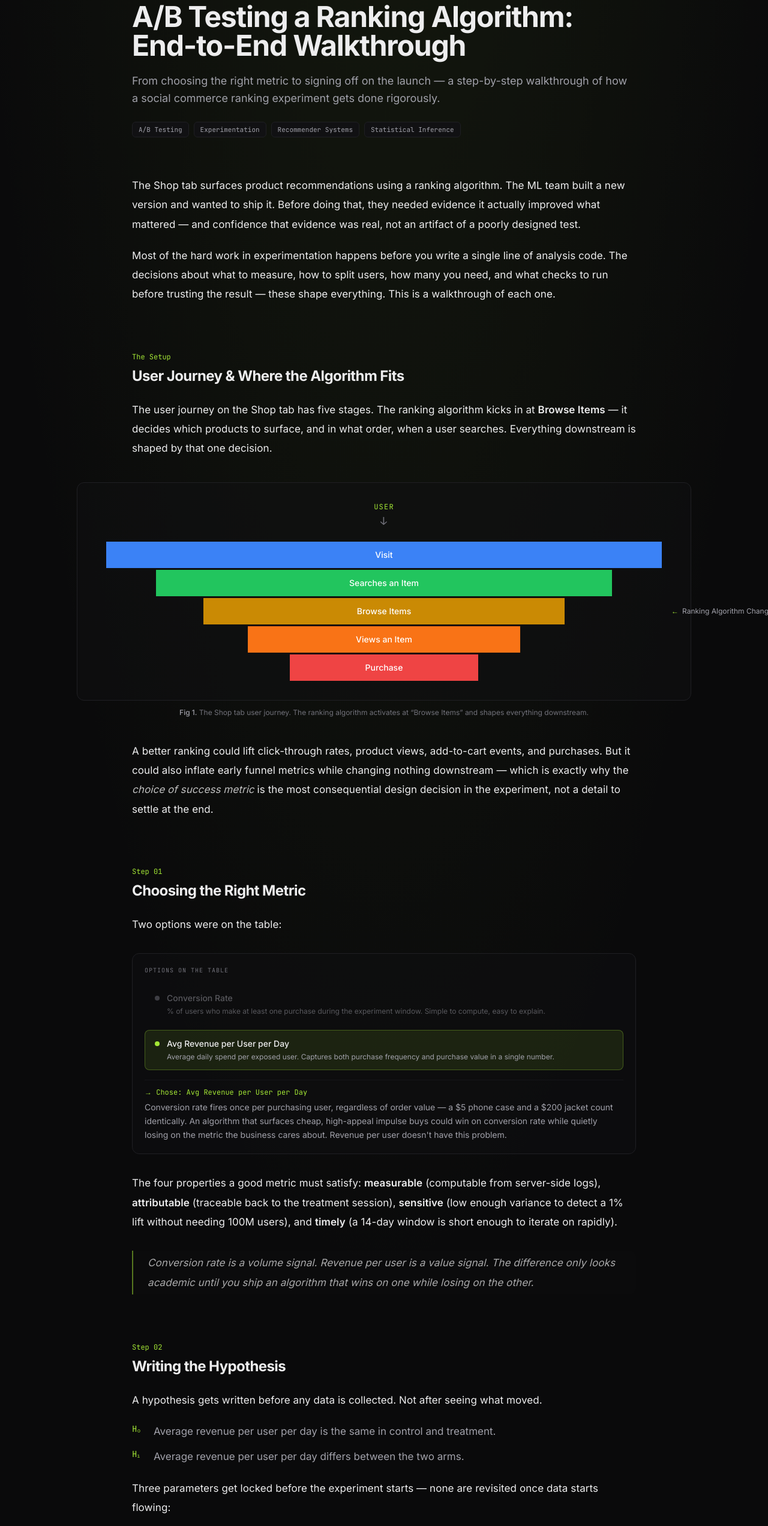
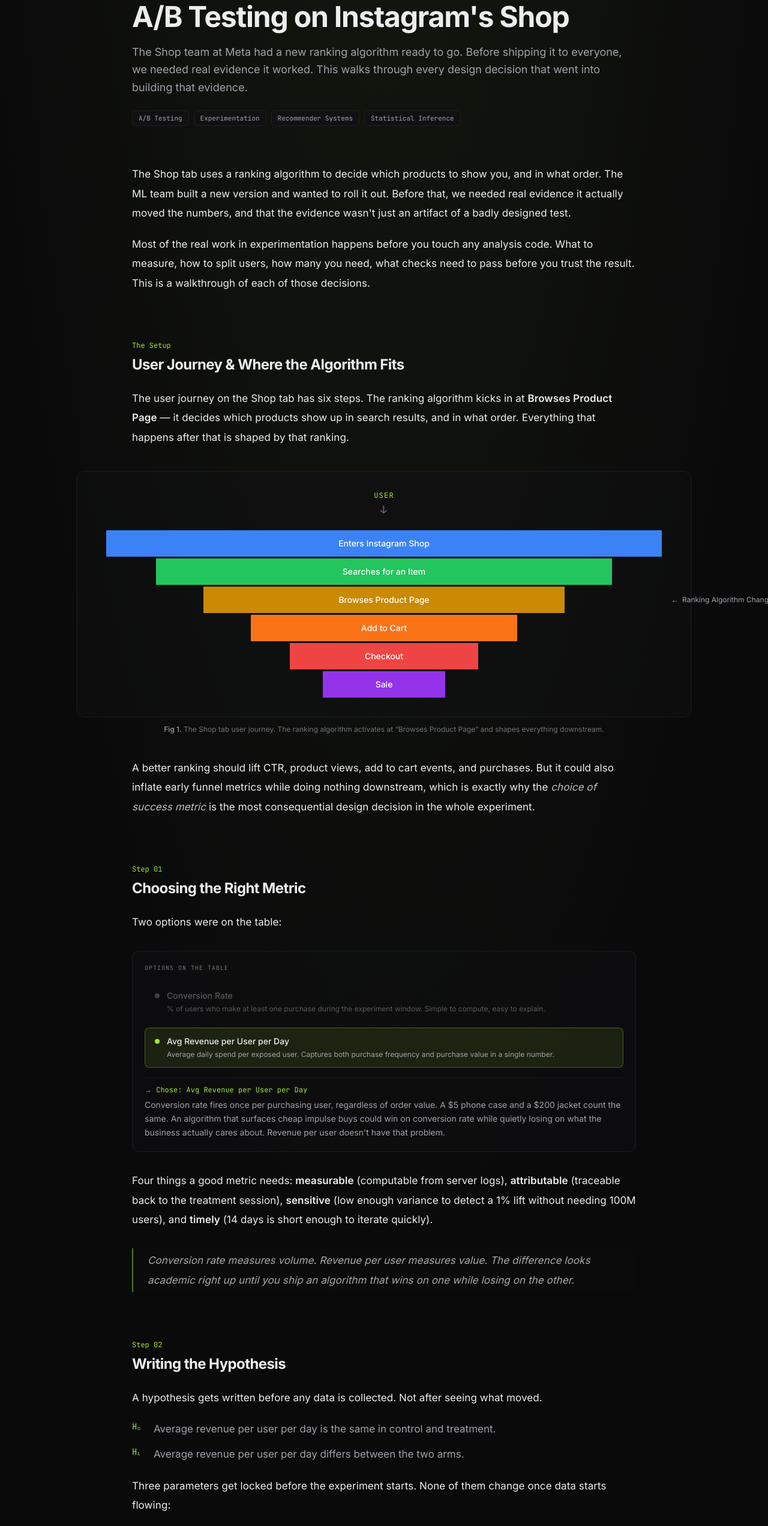
Before and after one commit to alexxvives/alexxvives.github.io, a Next.js app: page /projects/ab-test-instagram-shop in a window 1280 px wide. Shown: the part 220-2764 px from the top of the page at 60% size. Built offline with nearby package versions, Linux system fonts and the light colour scheme.

Commit message:
feat: Santander Bank chip floating animation fix, rewrite AB test Instagram Shop page

```diff
--- a/src/app/projects/ab-test-instagram-shop/page.tsx
+++ b/src/app/projects/ab-test-instagram-shop/page.tsx
@@ -5,9 +5,9 @@
 import { getProject } from "@/content/projects";
 
 export const metadata: Metadata = {
-  title: "A/B Testing a Ranking Algorithm — Alexandre Vives",
+  title: "A/B Testing on Instagram's Shop — Alexandre Vives",
   description:
-    "End-to-end walkthrough of an A/B experiment on a social commerce ranking algorithm: from metric selection to the launch decision.",
+    "How we ran the A/B test for Instagram Shop's new ranking algorithm, from picking the right metric to making the launch call.",
 };
 
 // ── Layout helpers ─────────────────────────────────────────────────────────────
@@ -173,11 +173,12 @@
 
 function FunnelDiagram() {
   const layers = [
-    { label: "Visit", pct: 100, color: "#3b82f6", tag: false },
-    { label: "Searches an Item", pct: 82, color: "#22c55e", tag: false },
-    { label: "Browse Items", pct: 65, color: "#ca8a04", tag: true },
-    { label: "Views an Item", pct: 49, color: "#f97316", tag: false },
-    { label: "Purchase", pct: 34, color: "#ef4444", tag: false },
+    { label: "Enters Instagram Shop", pct: 100, color: "#3b82f6", tag: false },
+    { label: "Searches for an Item", pct: 82, color: "#22c55e", tag: false },
+    { label: "Browses Product Page", pct: 65, color: "#ca8a04", tag: true },
+    { label: "Add to Cart", pct: 48, color: "#f97316", tag: false },
+    { label: "Checkout", pct: 34, color: "#ef4444", tag: false },
+    { label: "Sale", pct: 22, color: "#9333ea", tag: false },
   ];
   return (
     <figure className="select-none">
@@ -207,8 +208,8 @@
       </div>
       <figcaption className="text-center text-xs text-ink-subtle mt-3">
         <span className="text-ink-muted font-medium">Fig 1.</span> The Shop tab user journey.
-        The ranking algorithm activates at &ldquo;Browse Items&rdquo; and shapes everything
-        downstream.
+        The ranking algorithm activates at &ldquo;Browses Product Page&rdquo; and shapes
+        everything downstream.
       </figcaption>
     </figure>
   );
@@ -487,11 +488,12 @@
             Work · Meta (Instagram) · Summer 2022
           </p>
           <h1 className="font-display text-3xl sm:text-5xl font-bold tracking-tight leading-[1.08] mt-4">
-            A/B Testing a Ranking Algorithm: End-to-End Walkthrough
+            A/B Testing on Instagram&apos;s Shop
           </h1>
           <p className="mt-5 text-lg text-ink-muted leading-relaxed">
-            From choosing the right metric to signing off on the launch — a step-by-step
-            walkthrough of how a social commerce ranking experiment gets done rigorously.
+            The Shop team at Meta had a new ranking algorithm ready to go. Before shipping it to
+            everyone, we needed real evidence it worked. This walks through every design decision
+            that went into building that evidence.
           </p>
           <div className="mt-6 flex flex-wrap gap-2">
             {["A/B Testing", "Experimentation", "Recommender Systems", "Statistical Inference"].map(
@@ -514,16 +516,15 @@
         {/* Opening */}
         <Prose>
           <P>
-            The Shop tab surfaces product recommendations using a ranking algorithm. The ML team
-            built a new version and wanted to ship it. Before doing that, they needed evidence it
-            actually improved what mattered — and confidence that evidence was real, not an artifact
-            of a poorly designed test.
+            The Shop tab uses a ranking algorithm to decide which products to show you, and in what
+            order. The ML team built a new version and wanted to roll it out. Before that, we needed
+            real evidence it actually moved the numbers, and that the evidence wasn&apos;t just an
+            artifact of a badly designed test.
           </P>
           <P>
-            Most of the hard work in experimentation happens before you write a single line of
-            analysis code. The decisions about what to measure, how to split users, how many you
-            need, and what checks to run before trusting the result — these shape everything. This
-            is a walkthrough of each one.
+            Most of the real work in experimentation happens before you touch any analysis code.
+            What to measure, how to split users, how many you need, what checks need to pass before
+            you trust the result. This is a walkthrough of each of those decisions.
           </P>
         </Prose>
 
@@ -533,9 +534,9 @@
             User Journey & Where the Algorithm Fits
           </SH>
           <P>
-            The user journey on the Shop tab has five stages. The ranking algorithm kicks in at{" "}
-            <B>Browse Items</B> — it decides which products to surface, and in what order, when a
-            user searches. Everything downstream is shaped by that one decision.
+            The user journey on the Shop tab has six steps. The ranking algorithm kicks in at{" "}
+            <B>Browses Product Page</B> — it decides which products show up in search results, and
+            in what order. Everything that happens after that is shaped by that ranking.
           </P>
         </Prose>
 
@@ -545,10 +546,10 @@
 
         <Prose>
           <P>
-            A better ranking could lift click-through rates, product views, add-to-cart events, and
-            purchases. But it could also inflate early funnel metrics while changing nothing
-            downstream — which is exactly why the <Em>choice of success metric</Em> is the most
-            consequential design decision in the experiment, not a detail to settle at the end.
+            A better ranking should lift CTR, product views, add to cart events, and purchases. But
+            it could also inflate early funnel metrics while doing nothing downstream, which is
+            exactly why the <Em>choice of success metric</Em> is the most consequential design
+            decision in the whole experiment.
           </P>
         </Prose>
 
@@ -572,20 +573,19 @@
               },
             ]}
             chosenLabel="Avg Revenue per User per Day"
-            reason="Conversion rate fires once per purchasing user, regardless of order value — a $5 phone case and a $200 jacket count identically. An algorithm that surfaces cheap, high-appeal impulse buys could win on conversion rate while quietly losing on the metric the business cares about. Revenue per user doesn't have this problem."
+            reason="Conversion rate fires once per purchasing user, regardless of order value. A $5 phone case and a $200 jacket count the same. An algorithm that surfaces cheap impulse buys could win on conversion rate while quietly losing on what the business actually cares about. Revenue per user doesn't have that problem."
           />
 
           <P>
-            The four properties a good metric must satisfy: <B>measurable</B> (computable from
-            server-side logs), <B>attributable</B> (traceable back to the treatment session),{" "}
-            <B>sensitive</B> (low enough variance to detect a 1% lift without needing 100M users),
-            and <B>timely</B> (a 14-day window is short enough to iterate on rapidly).
+            Four things a good metric needs: <B>measurable</B> (computable from server logs),{" "}
+            <B>attributable</B> (traceable back to the treatment session), <B>sensitive</B> (low
+            enough variance to detect a 1% lift without needing 100M users), and <B>timely</B> (14
+            days is short enough to iterate quickly).
           </P>
 
           <Callout>
-            Conversion rate is a volume signal. Revenue per user is a value signal. The difference
-            only looks academic until you ship an algorithm that wins on one while losing on the
-            other.
+            Conversion rate measures volume. Revenue per user measures value. The difference looks
+            academic right up until you ship an algorithm that wins on one while losing on the other.
           </Callout>
         </Prose>
 
@@ -611,7 +611,7 @@
               </span>
             </li>
           </ul>
-          <P>Three parameters get locked before the experiment starts — none are revisited once data starts flowing:</P>
+          <P>Three parameters get locked before the experiment starts. None of them change once data starts flowing:</P>
           <div className="mt-5 space-y-3">
             {[
               {
@@ -671,29 +671,26 @@
             chosenLabel="User"
             reason={
               <>
-                Session-level randomization lets the same user encounter both algorithms across
-                visits, violating the independence assumption the statistics depend on. Revenue per
-                user is a user-level metric — it needs a user-level randomization unit.{" "}
-                <C>user_id</C> is hashed into 1,000 buckets; each bucket is permanently assigned to
-                one arm.
+                Session level lets the same user see both algorithms across visits, which breaks the
+                independence assumption the stats rely on. Revenue per user is a user level metric,
+                so it needs a user level randomization unit. <C>user_id</C> gets hashed into 1,000
+                buckets, each permanently assigned to one arm.
               </>
             }
           />
 
           <SH3>Target Population</SH3>
           <P>
-            Not all users — only those who triggered at least one search on the Shop tab during the
-            experiment window. These are the users for whom the ranking algorithm actually
-            activates. Including users who never saw any ranking at all inflates the denominator
-            while adding noise, not signal.
+            Not all users, just those who triggered at least one search on the Shop tab during the
+            window. These are the only users for whom the ranking algorithm actually activates.
+            Including people who never saw any ranking just inflates the denominator and adds noise.
           </P>
 
           <SH3>Sample Size</SH3>
           <P>
-            Applying the standard two-sample formula <C>n ≈ 16σ²/Δ²</C> with baseline revenue
-            variance and a 1% MDE gives approximately <B>2.1M users per arm</B> (~4.2M total). At
-            Instagram Shop&apos;s traffic volume, that&apos;s roughly 1–2 weeks of data from the
-            target population.
+            Plugging baseline revenue variance and a 1% MDE into the standard two-sample formula{" "}
+            <C>n ≈ 16σ²/Δ²</C> gives about <B>2.1M users per arm</B> (4.2M total). At Instagram
+            Shop traffic volumes, that&apos;s roughly 1 to 2 weeks from the target population.
           </P>
 
           <SH3>Ramp Schedule</SH3>
@@ -718,21 +715,21 @@
                   t: "Instrumentation",
                   d: (
                     <>
-                      Every impression, click, add-to-cart, and purchase is logged with{" "}
-                      <C>user_id</C>, arm assignment, and a session tie so events can be attributed
-                      back to the correct treatment exposure. Event loss rate target: &lt; 0.5%.
+                      Every impression, click, add to cart, and purchase gets logged with{" "}
+                      <C>user_id</C>, arm assignment, and a session ID so events can be attributed
+                      to the correct treatment exposure. Target event loss rate: &lt; 0.5%.
                     </>
                   ),
                 },
                 {
                   n: "2",
                   t: "Guardrail monitoring",
-                  d: "Daily checks on crash rate, p95 latency, ads revenue per user, and hide-and-report rate. These catch unintended regressions before they hit too many users.",
+                  d: "Daily checks on crash rate, p95 latency, ads revenue per user, and hide and report rate. These catch unintended regressions before they affect too many users.",
                 },
                 {
                   n: "3",
                   t: "No peeking at the primary metric p-value",
-                  d: "This is the most violated rule in online experimentation. The end date is committed to before launch — it does not change based on what the data looks like at day 7.",
+                  d: "The end date is committed to before launch and doesn't change based on what the data looks like at day 7. This is the most violated rule in online experimentation.",
                 },
               ] as { n: string; t: string; d: ReactNode }[]
             ).map(({ n, t, d }) => (
@@ -749,10 +746,9 @@
           </ol>
 
           <Callout>
-            Every time you check the p-value mid-experiment and could potentially act on what you
-            see, you add a decision point to the test. With α = 0.05, checking daily over a 14-day
-            run can push your true false positive rate well above 5% — the pre-specified guarantee
-            no longer holds.
+            Every time you check the p-value mid-experiment and could act on what you see, you add
+            a decision point to the test. With α = 0.05, checking daily over a 14 day run can push
+            your true false positive rate well above 5%. The prespecified guarantee no longer holds.
           </Callout>
         </Prose>
 
@@ -762,7 +758,7 @@
             Validity Checks
           </SH>
           <P>
-            Four checks must pass before any result is read. All four serve the same purpose: ruling
+            Four checks need to pass before any result gets read. All four do the same thing: rule
             out alternative explanations before attributing what you see to the treatment.
           </P>
           <div className="mt-6 space-y-3">
@@ -773,7 +769,7 @@
                   t: "Instrumentation audit",
                   d: (
                     <>
-                      Join server-side and client-side logs. Event loss rate: <B>&lt; 0.3%</B>.
+                      Cross-reference server logs and client logs. Event loss rate: <B>&lt; 0.3%</B>.
                       Within tolerance.
                     </>
                   ),
@@ -802,7 +798,7 @@
                 {
                   n: "04",
                   t: "Novelty effect",
-                  d: "Week-2 lift was 91% of week-1. A decay toward zero would suggest users are reacting to novelty, not quality. 91% is stable.",
+                  d: "Week 2 lift was 91% of week 1. A decay toward zero would mean users are reacting to novelty, not quality. 91% is stable.",
                 },
               ] as { n: string; t: string; d: ReactNode }[]
             ).map(({ n, t, d }) => (
@@ -820,9 +816,9 @@
           </div>
 
           <Callout>
-            The AA test is the experimental equivalent of zeroing your scale before weighing
-            anything. If you skip it and the groups turn out unbalanced before treatment, every
-            number you report afterward is confounded — and there is no way to know.
+            The AA test is like zeroing your scale before you weigh anything. If you skip it and
+            the groups turn out unbalanced before treatment, everything you report afterward is
+            confounded and there&apos;s no way to know.
           </Callout>
         </Prose>
 
@@ -831,7 +827,7 @@
           <SH id="results" step="Step 06">
             The Results
           </SH>
-          <P>All five validity checks cleared. Only then were the results read.</P>
+          <P>All four validity checks cleared. Then we read the results.</P>
         </Prose>
 
         <Prose>
@@ -844,19 +840,19 @@
 
         <Prose>
           <P>
-            Revenue per user moved from <B>$25.00</B> (control) to <B>$26.10</B> (treatment) — a
-            relative lift of <B>+4.4%</B>. The p-value is 0.01, below the pre-specified α = 0.05
-            threshold. H₀ is rejected.
+            Revenue per user moved from <B>$25.00</B> in control to <B>$26.10</B> in treatment, a
+            relative lift of <B>+4.4%</B>. The p-value came in at 0.01, below the prespecified
+            α = 0.05 threshold. H₀ rejected.
           </P>
           <P>
             The 95% confidence interval is <B>[+3.4%, +5.4%]</B>. The entire interval sits above
-            the 1% MDE. The result is not just statistically significant — it is <Em>practically</Em>{" "}
-            significant. There is strong evidence for a real improvement of a meaningful size.
+            the 1% MDE. It&apos;s not just statistically significant, it&apos;s{" "}
+            <Em>practically</Em> significant. Real improvement of a meaningful size.
           </P>
           <SH3>Funnel check</SH3>
           <P>
-            A click lift that collapsed at checkout would suggest the algorithm surfaces
-            eye-catching but low-intent products. The lift propagated all the way through:
+            A CTR lift that collapsed at checkout would mean the algorithm is just surfacing
+            eye-catching but low-intent products. The lift held all the way through:
           </P>
         </Prose>
 
@@ -866,9 +862,9 @@
 
         <Prose>
           <P>
-            Heterogeneity breakdown: dormant users (no purchase in 90 days) <B>+6.9%</B>, APAC{" "}
+            Segment breakdown: dormant users (no purchase in 90 days) <B>+6.9%</B>, APAC{" "}
             <B>+5.1%</B>, high-frequency buyers (3+ prior purchases) <B>+0.2%</B>. The legacy
-            ranker was already well-calibrated for power users. The gain came from everyone else.
+            ranker was already well calibrated for power users. The gains came from everyone else.
           </P>
         </Prose>
 
@@ -878,9 +874,9 @@
             The Launch Decision
           </SH>
           <P>
-            A significant result with CI above the MDE is not automatically a launch. Three factors
-            need to clear. The forest plot below shows five possible experiment outcomes — only one
-            of them is a clean signal to ship.
+            A significant result with CI above the MDE doesn&apos;t automatically mean ship it.
+            Three things need to clear first. The forest plot below shows five possible outcomes.
+            Only one is a clean signal.
           </P>
         </Prose>
 
@@ -890,9 +886,9 @@
 
         <Prose>
           <P>
-            Our result is scenario 2: the CI is entirely above the +1% practical significance
-            threshold. Scenarios 1, 3, 4, and 5 would each warrant a different call — more data,
-            a redesign, or a definitive no. The three factors that closed the decision:
+            Our result is scenario 2: CI fully above the +1% threshold. The other scenarios would
+            each lead to a different call, more data, a redesign, or a hard no. Three things that
+            closed the decision:
           </P>
           <div className="mt-5 space-y-3">
             {[
@@ -909,7 +905,7 @@
               {
                 n: "3",
                 t: "False positive risk",
-                d: "p = 0.01, CI fully above the MDE. The probability that this is noise is negligible.",
+                d: "p = 0.01, CI fully above the MDE. The probability this is noise is negligible.",
               },
             ].map(({ n, t, d }) => (
               <div
@@ -934,7 +930,7 @@
             </p>
             <p className="text-sm text-ink-muted mt-1.5">
               The holdback runs as a long-horizon counterfactual to catch any delayed regressions
-              or GMV cannibalization effects invisible in a 14-day window.
+              or GMV cannibalization that wouldn&apos;t show up in a 14 day window.
             </p>
           </div>
         </Prose>
@@ -949,15 +945,15 @@
               [
                 {
                   t: "The metric was chosen before the test ran",
-                  d: "Revenue per user, not conversion rate — because the question was about GMV, not volume. Choosing the metric after seeing the data is the fastest way to invalidate an experiment.",
+                  d: "Revenue per user, not conversion rate, because the question was about GMV not volume. Choosing the metric after seeing the data is the fastest way to invalidate an experiment.",
                 },
                 {
                   t: "The end date was non-negotiable",
-                  d: "No peeking, no early stops, no extensions. Pre-committing to the end date is the only way the α = 0.05 guarantee remains valid across the entire run.",
+                  d: "No peeking, no early stops, no extensions. Committing to the end date beforehand is the only way the α = 0.05 guarantee stays valid.",
                 },
                 {
                   t: "The AA test ran the week before",
-                  d: "Not as a formality but as a genuine check. If the groups had been imbalanced before treatment, the entire readout would have been confounded.",
+                  d: "Not as a formality, but as a genuine check. If the groups had been unbalanced before treatment, the entire readout would have been confounded.",
                 },
               ] as { t: string; d: string }[]
             ).map(({ t, d }, i) => (
```
Also changed, not shown: src/components/sections/Hero.tsx (+17 -5 lines).
